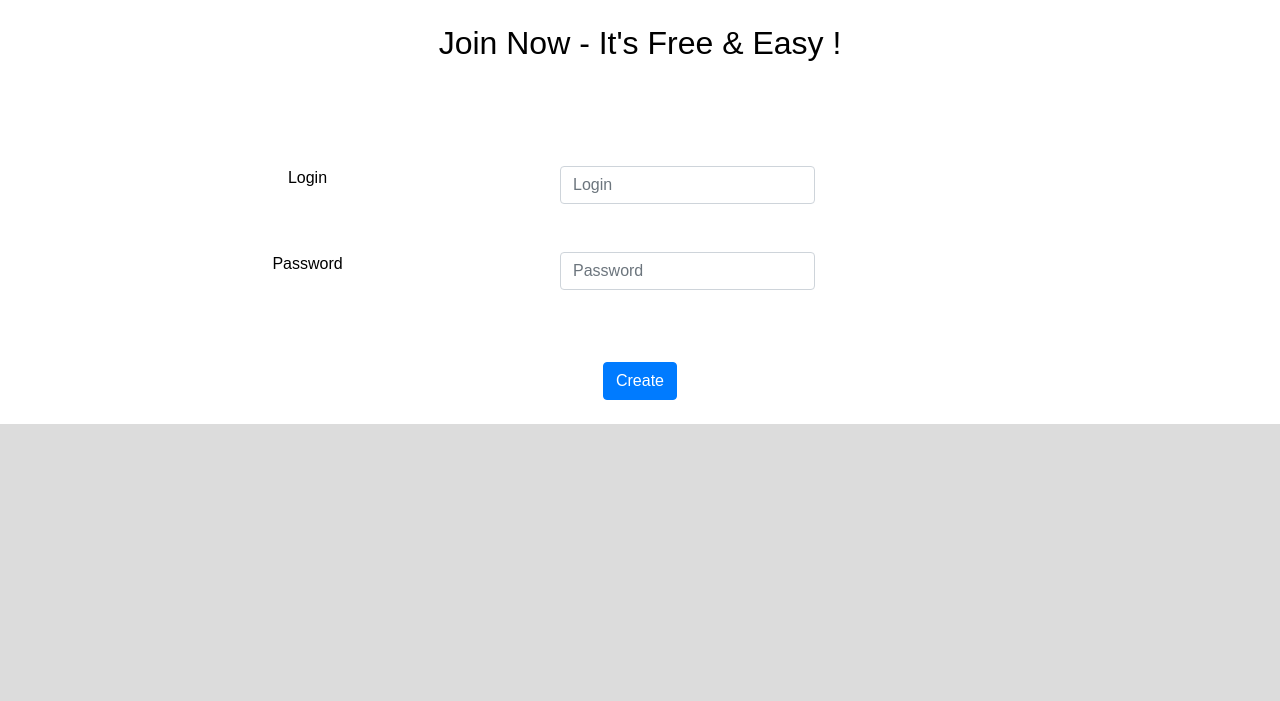
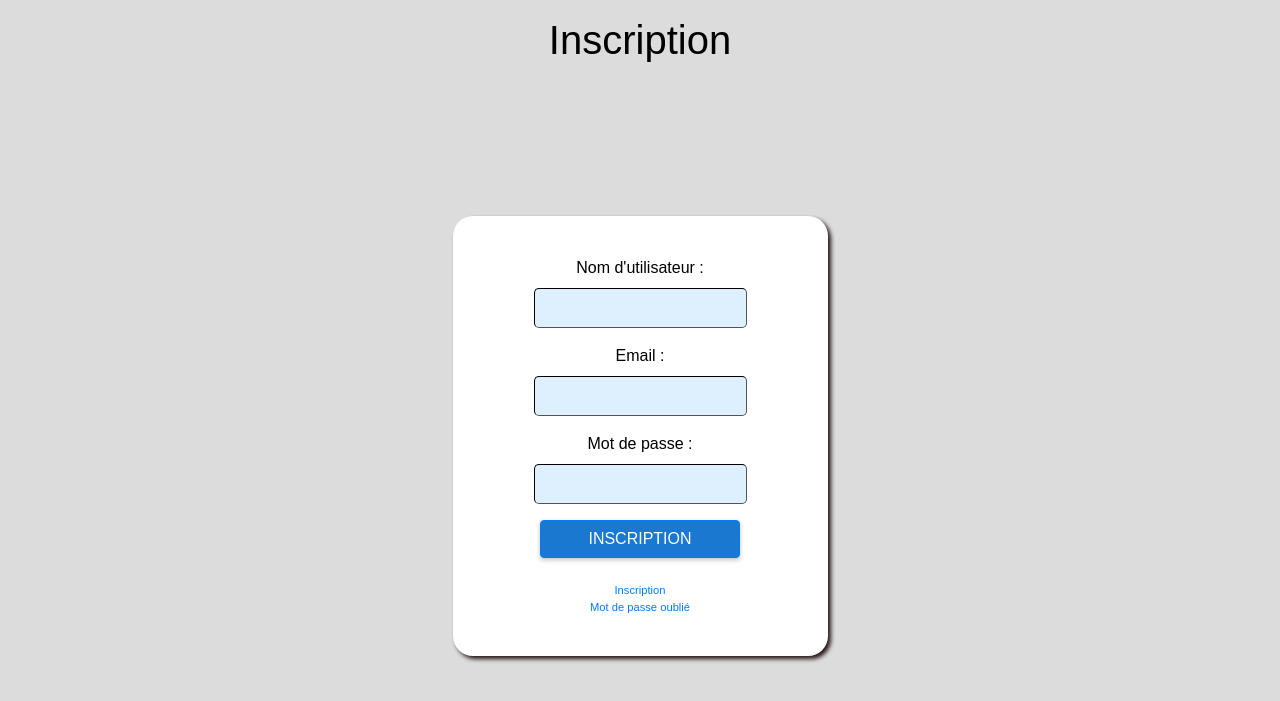
Before and after one commit to Darcraytore1/Aggregation_de_vote, a PHP site: page /Front/user_sign_up.html in a window 1280 px wide. Shown: the top 701 px of the page. Run offline with PHP 8.4, Linux system fonts and the light colour scheme.

Commit message:
Je sais pas

```diff
--- a/Front/index.php
+++ b/Front/index.php
@@ -1,5 +1,6 @@
 <?php
 	include("authentification.php");
+	session_destroy();
 ?>
 
 <!DOCTYPE html>
@@ -75,7 +76,7 @@
 							<?php
 								if (isset($bad_password)) {
 							?>
-									<p class="error">
+									<p class="error margin-top">
 										Nom d'utilisateur ou mot de passe invalide
 									</p>
 							<?php
@@ -89,7 +90,7 @@
 								}
 							?>
 						</div>
-						<button class="btn btn-primary btn-size">
+						<button class="btn btn-primary btn-size margin-top">
 							CONNEXION
 						</button>
 						<div class="alternative">
--- a/Front/styles/styles.css
+++ b/Front/styles/styles.css
@@ -73,7 +73,7 @@ body {
 }
 
 .alternative {
-	margin-top: 2rem;
+	margin-top: 1.5rem;
 	font-size: 0.7em;
 }
 
@@ -88,6 +88,7 @@ body {
 p.error {
 	color:#c33;
 	font-size: 80%;
+	margin-bottom: 0;
 }
 
 .description {
--- a/Front/user_sign_up.html
+++ b/Front/user_sign_up.html
@@ -3,62 +3,51 @@
 <head>
 	<meta charset='utf-8'>
 	<meta http-equiv='X-UA-Compatible' content='IE=edge'>
-	<title>Sign up</title>
+	<title>Inscription</title>
 	<meta name='viewport' content='width=device-width, initial-scale=1'>
 	<link rel="stylesheet" href="https://stackpath.bootstrapcdn.com/bootstrap/4.3.1/css/bootstrap.min.css" integrity="sha384-ggOyR0iXCbMQv3Xipma34MD+dH/1fQ784/j6cY/iJTQUOhcWr7x9JvoRxT2MZw1T" crossorigin="anonymous">
 	<link rel='stylesheet' type='text/css' media='screen' href='styles/styles.css'>
 </head>
 <body>
-	<section class="login_section">
-		<div class="container">
+	<div class="container-fluid">
 		<div class="row">
 			<div class="col-12 text-center">
-					<br>
-					<h2>
-						Join Now - It's Free & Easy !
-					</h2>
-					<br>
-					<br>
-					<br>
-					<br>
+				<h1 class="margin-top">
+					Inscription
+				</h1>
 			</div>
 		</div>
-
-			<form action="" method="post">
+		<div class="portfolio portfolio-block">
+			<form method="POST" action="inscription">
 				<div class="row">
-					<div class="col-5 text-center">
-						Login
+					<div class="col-12 text-center">
+						<div>
+							<label for="input_username" class="block">Nom d'utilisateur :</label>
+							<input type="text" class="input-perso" name="username" id="input_username">
 						</div>
-					<div class="col-3">
-						<input class="form-control" type="text" placeholder="Login" name="login">
+						<div class="margin-top">
+							<label for="input_email" class="block">Email : </label>
+							<input type="email" class="input-perso" name="mail" id="input_email">
+						</div>
+						<div class="margin-top">
+							<label for="input_password" class="block">Mot de passe :</label>
+							<input type="password" class="input-perso" name="password" id="input_password">
 						</div>
 					</div>
-
-				<br>
-				<br>
-
+				</div>
 				<div class="row">
-					<div class="col-5 text-center">
-						Password
-					</div>
-					<div class="col-3">
-						<input class="form-control" type="password" placeholder="Password" name="password">
+					<div class="col-12 text-center">
+						<button class="btn btn-primary btn-size margin-top">
+							INSCRIPTION
+						</button>
+						<div class="alternative">
+							<a href="user_sign_up.html" class="block">Inscription</a>
+							<a href="" class="block">Mot de passe oublié</a>
 						</div>
 					</div>
-
-				<div class="row">
-					<div class="col-12 text-center">
-						<br>
-						<br>
-						<br>
-						<button class="btn btn-primary">
-							Create
-						</button>
 				</div>
 			</div>
 		</form>
 	</div>
-		<br>
-	</section>
 </body>
 </html>
```
Also changed, not shown: API/aggregation_methods/average_method.php (+7 -0 lines), Front/admin.php (+4 -4 lines), Front/admin_survey_creation.html (deleted, +0 -47 lines), Front/admin_survey_creation.php (added, +65 -0 lines), Front/create_account.php (added, +15 -0 lines), Front/result_survey_json.php (renamed from Front/result_survey_json.html, +20 -0 lines), Front/survey_result.php (+30 -2 lines). Lines whose indentation alone changed are shown as unchanged.
